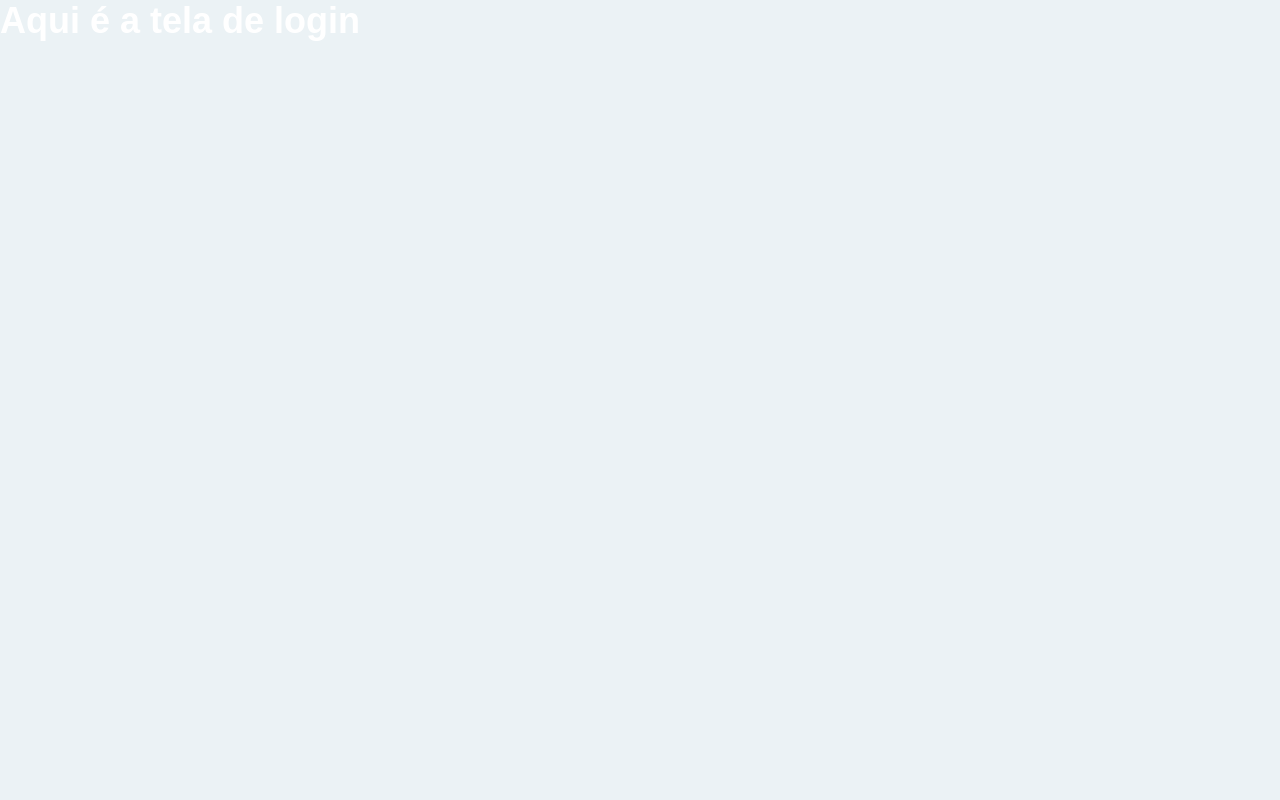
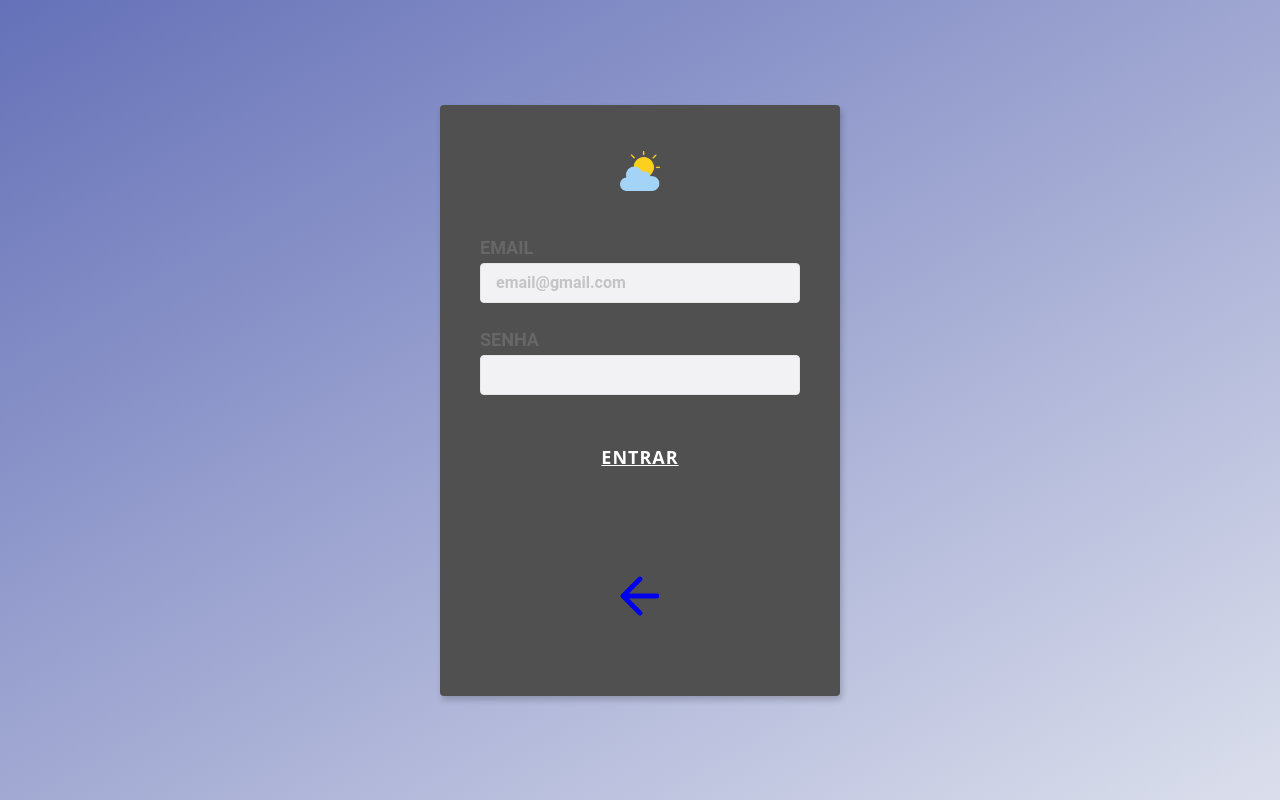
Before and after one commit to Deividev365/projetofinal-dw, a React (Create React App) app: page /login in a window 1280 px wide. Built offline with nearby package versions, Linux system fonts and the light colour scheme.

Commit message:
added login 1

```diff
--- a/src/pages/Landing.js
+++ b/src/pages/Landing.js
@@ -1,7 +1,6 @@
 import React from 'react';
 
 import { Link } from 'react-router-dom';
-import { FiArrowRight } from "react-icons/fi";
 
 import '../styles/pages/landing.css'
 
--- a/src/pages/Login.js
+++ b/src/pages/Login.js
@@ -1,12 +1,48 @@
 import React from 'react';
+import {Link} from 'react-router-dom'
+import { FiArrowLeft } from "react-icons/fi";
 
+
+import '../styles/pages/login.css'
+
+import logo from '../assets/logo.png'
 
 export function Login() {
     return(
+        <div className="App">
 
-        <div>
-            <h1>Aqui é a tela de login</h1>
-        </div>
+        <img src={logo} className="logo" alt="Business view - Reports" />
 
-    )
+        <form className="form">
+
+          <div className="input-group">
+            <label htmlFor="email">Email</label>
+            <input type="email" name="email" placeholder="email@gmail.com" />
+          </div>
+
+          <div className="input-group">
+            <label htmlFor="password">Senha</label>
+            <input type="password" name="password" />
+          </div>
+
+
+          <Link to="/app" className="primary">
+
+                <p>ENTRAR</p>
+
+          </Link>
+
+        </form>
+        <Link to="/">
+        <FiArrowLeft size={58}></FiArrowLeft>
+        </Link>
+
+
+        <Link to="/" className="secondary">
+
+        </Link>
+
+
+      </div>
+    );
 }
--- a/src/styles/global.css
+++ b/src/styles/global.css
@@ -4,10 +4,6 @@
     box-sizing: border-box;
 }
 
-body {
-    color: #fff;
-    background: #ebf2f5;
-}
 
 body, input, button, textarea {
     font: 600 18px Nunito, sans-serif;
--- a/src/styles/pages/landing.css
+++ b/src/styles/pages/landing.css
@@ -71,6 +71,12 @@
 
 }
 
+.button-wrapper:hover {
+
+    background-color: #545558;
+    transition: 0.1s ease-in-out;
+}
+
 .button-wrapper p {
     font-size: 24px;
     text-decoration: none;
--- /dev/null
+++ b/src/styles/pages/login.css
@@ -0,0 +1,109 @@
+* {
+    margin: 0;
+    padding: 0;
+    box-sizing: border-box;
+    -webkit-font-smoothing: antialiased;
+  }
+
+  html {
+    background: linear-gradient(329.54deg, #dbdfec 0%, #6571b8 100%);
+
+  }
+
+  html,
+  body {
+    height: 100%;
+  }
+
+  #root {
+    align-items: center;
+    display: flex;
+    height: 100%;
+    justify-content: center;
+  }
+
+  .App {
+    background: rgb(80, 80, 80);
+    border-radius: 4px;
+    box-shadow: 2px 4px 6px rgba(0, 0, 0, 0.2);
+    max-width: 400px;
+    padding-bottom: 66px;
+    padding-top: 46px;
+    text-align: center;
+    width: 90%;
+  }
+  .App > .logo {
+    max-width: 10%;
+  }
+  .App > .form {
+    margin-bottom: 98px;
+    margin-top: 41px;
+  }
+
+  .input-group {
+    margin-bottom: 26px;
+  }
+  .input-group:nth-last-child(-n + 2) {
+    margin-bottom: 50px;
+  }
+  .input-group > label,
+  .input-group > input {
+    font-family: 'Roboto', sans-serif;
+    max-width: 420px;
+    text-align: left;
+    width: 80%;
+  }
+  .input-group > label {
+    color: #676767;
+    display: inline-block;
+    margin-bottom: 5px;
+    text-transform: uppercase;
+  }
+  .input-group > input {
+    background: #f2f2f5;
+    border-radius: 4px;
+    border: 1px solid #e5e5e5;
+    color: #676767;
+    font-size: 16px;
+    height: 40px;
+    outline: 0;
+    padding: 0 15px;
+    transition: all 0.3s;
+  }
+  .input-group > input:focus {
+    background: #fff;
+    border-color: #c4c4c4;
+  }
+  .input-group > input::placeholder {
+    color: #c4c4c4;
+    font-size: 16px;
+  }
+
+  .primary {
+    border-radius: 5px;
+    border: none;
+    color: #fff;
+    cursor: pointer;
+    font-family: 'Open Sans', sans-serif;
+    font-size: 18px;
+    font-weight: bold;
+    letter-spacing: 1px;
+    max-width: 420px;
+    outline: 0;
+    padding: 10px 0;
+    transition: background 0.3s;
+    width: 80%;
+    background-color:chocolate ;
+  }
+  .primary {
+    background: #f58733;
+  }
+  .primary:hover {
+    background: #ea6c0b;
+  }
+    .secondary {
+    background: #c1d7aa;
+  }
+.secondary:hover {
+    background: #a8c787;
+  }
```
